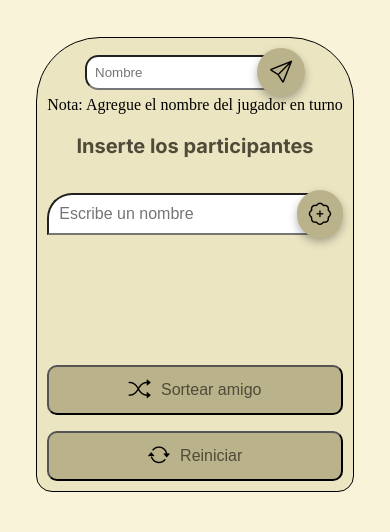
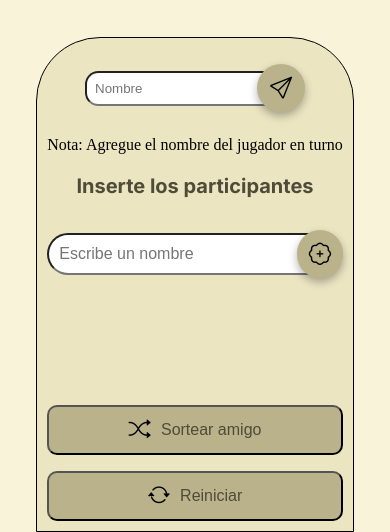
Before and after one commit to Gott95/Amigo-Secreto, a plain HTML site: page index.html in a window 390 px wide. Shown: the part 380-912 px from the top of the page. Before the commit the page ends 872 px from the top, so only its background shows below. Drawn offline with nearby package versions, Linux system fonts and the light colour scheme.

Commit message:
Update style.css

```diff
--- a/style.css
+++ b/style.css
@@ -316,21 +316,29 @@ i {
         margin-top: 1em;
     }
 
+    .input-usuario {
+        margin-top: 1em;
+    }
+
     .input-section {
         justify-content: stretch;
         margin-bottom: 3em;
         padding: 10px;
         height: auto; /* Cambia "2%" por "auto" para que el alto se ajuste automáticamente */
-        border-radius: 4em 4em 1em 1em;
+        /* border-radius: 4em 4em 1em 1em; */
     }
 
     .container-count {
         margin-top: 3em;
     }
 
+    .mensaje {
+        margin-top: 1.5em;
+    }
+
 
     .input-name {
-        border-radius: 25px 0 0 0;
+        /* border-radius: 25px 0 0 0; */
     }
 
     .input-wrapper {
```
